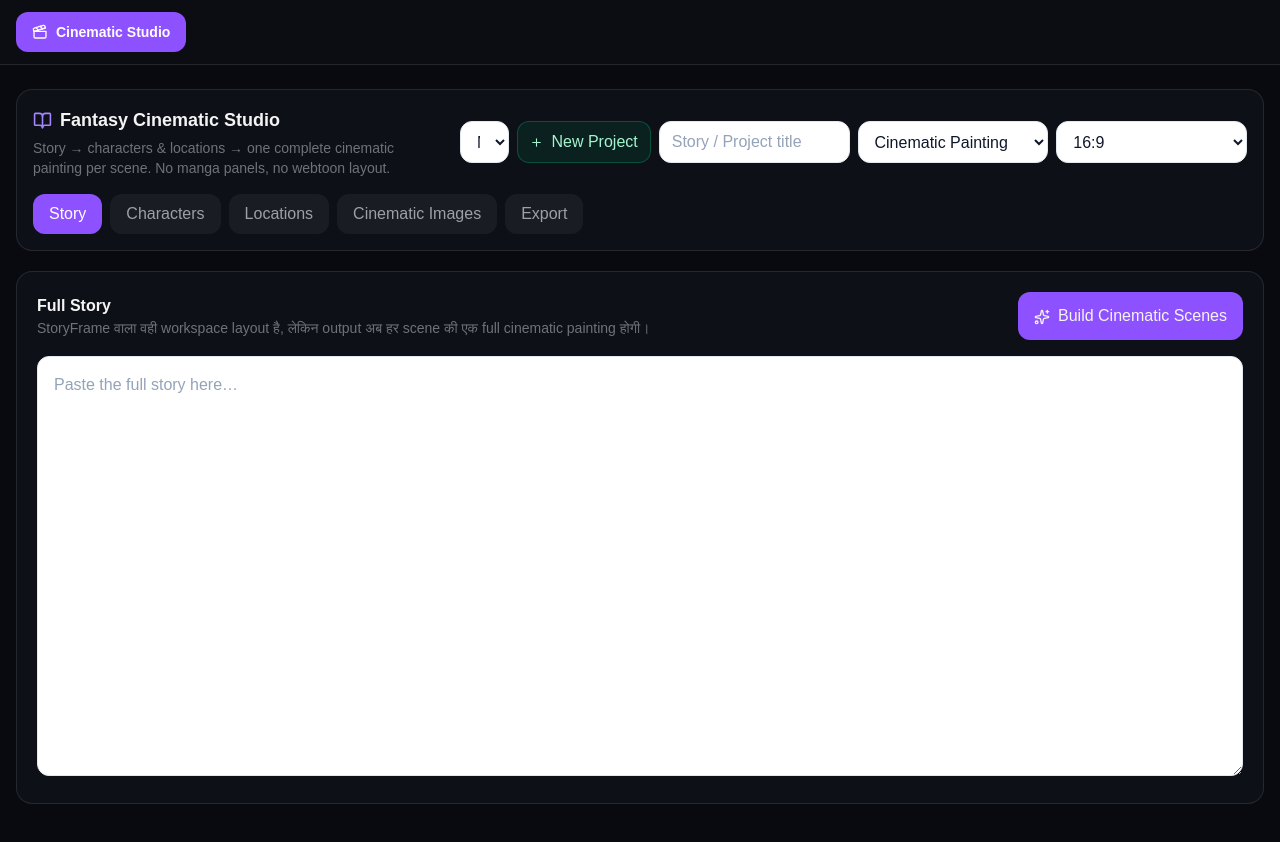
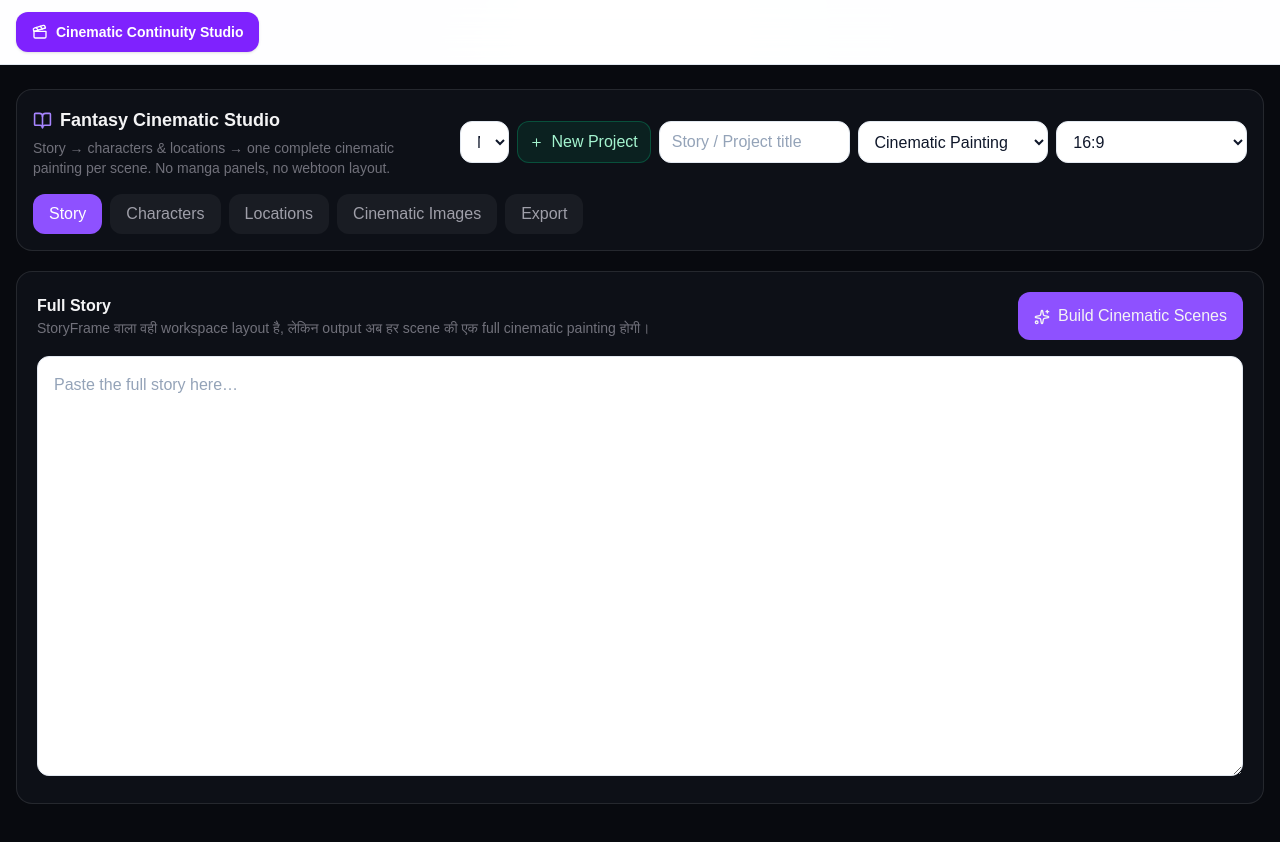
Before and after one commit to shuvinexofficial143-design/Fantasy-manga, a Next.js app: page / in a window 1280 px wide. Shown: the top 842 px of the page. Built offline with nearby package versions, Linux system fonts and the light colour scheme.

Commit message:
Lighten studio header

```diff
--- a/components/fantasy-studio-workspace.tsx
+++ b/components/fantasy-studio-workspace.tsx
@@ -4,12 +4,5 @@ import {Clapperboard} from "lucide-react";
 import {CinematicProductionStudio} from "./cinematic-production-studio";
 
 export function FantasyStudioWorkspace(){
-  return <>
-    <div className="border-b border-white/10 bg-[#0b0d13] px-4 py-3 text-zinc-100">
-      <div className="mx-auto flex max-w-7xl">
-        <div className="flex items-center gap-2 rounded-xl bg-violet-500 px-4 py-2.5 text-sm font-semibold text-white"><Clapperboard size={16}/> Cinematic Studio</div>
-      </div>
-    </div>
-    <CinematicProductionStudio/>
-  </>;
+  return <><div className="border-b border-slate-200 bg-white/90 px-4 py-3 text-slate-900 backdrop-blur-xl"><div className="mx-auto flex max-w-7xl"><div className="flex items-center gap-2 rounded-xl bg-violet-600 px-4 py-2.5 text-sm font-semibold text-white shadow-sm"><Clapperboard size={16}/> Cinematic Continuity Studio</div></div></div><CinematicProductionStudio/></>;
 }
```
